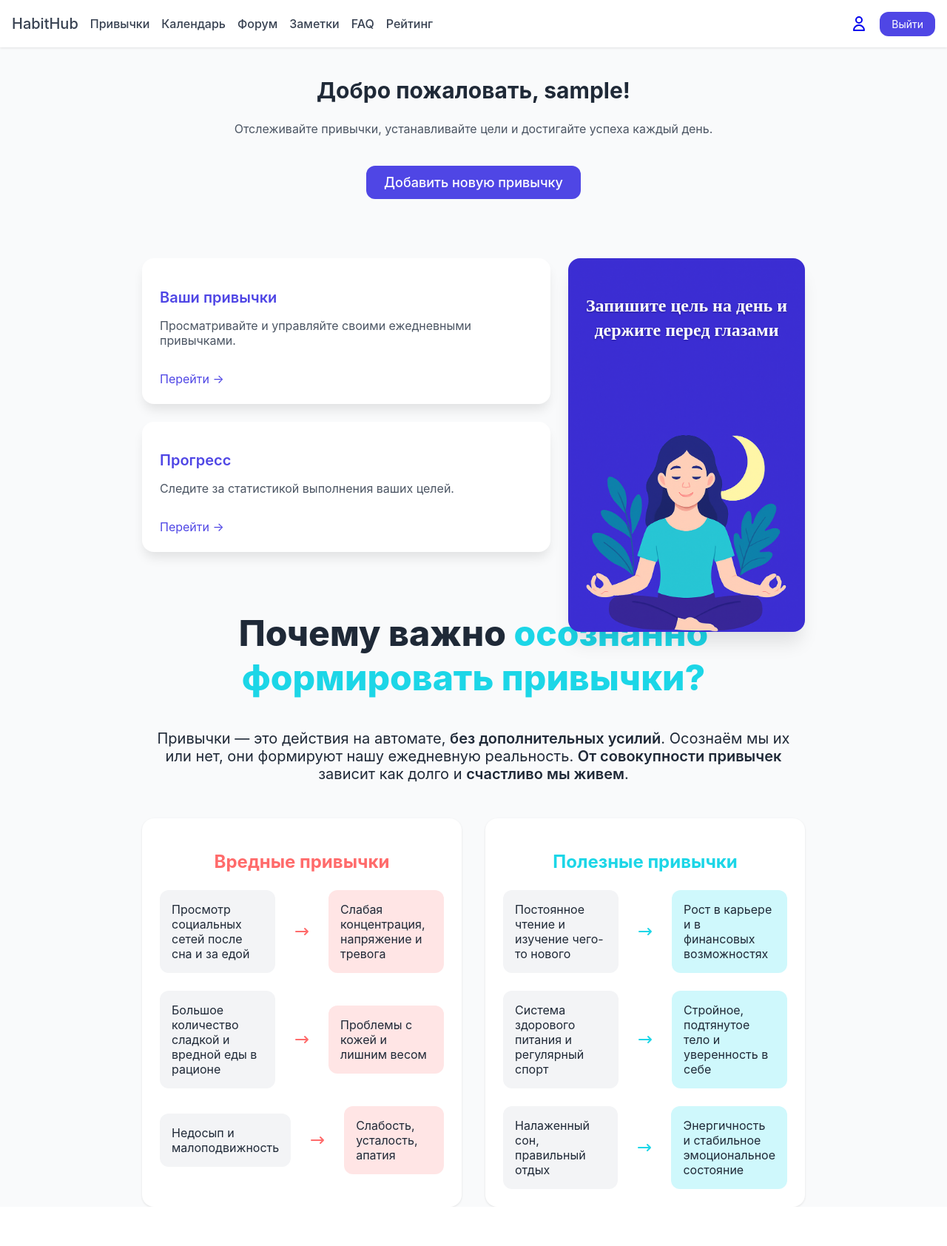
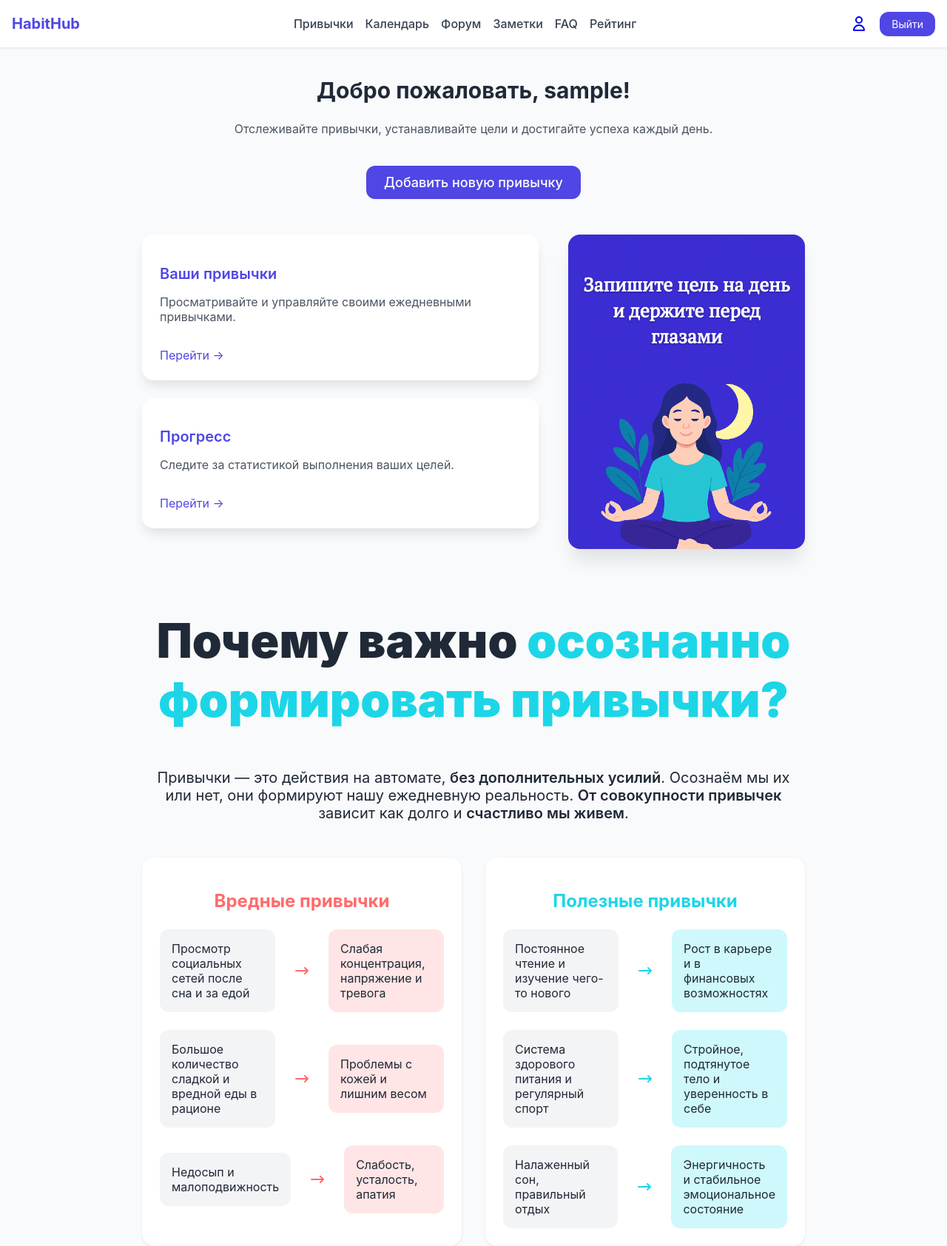
Before and after one commit to lesuw/trackerhabit, a Django app: page /home/ in a window 1280 px wide. Shown: the whole page at 74% size. Before the commit the page ends 1631 px from the top, so only its background shows below. Run offline with Django 5.2, Linux system fonts and the light colour scheme; the visitor is signed in with stand-in values (Sample User, id 1).

Commit message:
home + css

```diff
--- a/курсовая/accounts/static/css/styles.css
+++ b/курсовая/accounts/static/css/styles.css
@@ -27,6 +27,17 @@ nav {
     height: 4rem;
 }
 
+.logo {
+    font-size: 1.25rem;
+    font-weight: bold;
+    color: #4f46e5;
+    text-decoration: none !important;
+}
+
+.logo:hover {
+    color: #3730a3;
+}
+
 .nav-links {
     display: flex;
     align-items: center;
@@ -44,15 +55,7 @@ nav {
     color: #4f46e5;
 }
 
-.logo {
-    font-size: 1.25rem;
-    font-weight: bold;
-    color: #4f46e5;
-}
 
-.logo:hover {
-    color: #3730a3;
-}
 
 .user-actions {
     display: flex;
@@ -114,7 +117,7 @@ h1 {
 .content-container {
     display: flex;
     flex-direction: column;
-    gap: 1.5rem;
+    gap: 2.5rem;
 }
 
 @media (min-width: 768px) {
@@ -183,7 +186,7 @@ h1 {
     font-size: 1.125rem;
     line-height: 1.375;
     text-align: left;
-    min-height: 115%;
+    min-height: 95%;
 }
 
 .tip-container {
@@ -196,8 +199,8 @@ h1 {
 
 .tip-text {
     color: white;
-    font-size: 1.5rem;
-    font-family: serif;
+    font-size: 1.6rem;
+    font-family: 'PT Serif', serif;
     font-weight: 600;
     text-align: center;
     text-shadow: 0 1px 3px rgba(0,0,0,0.3);
@@ -206,19 +209,19 @@ h1 {
 /* Новые стили для нижних секций */
 .why-important {
     text-align: center;
-    margin: 5rem 0 3rem;
+    margin: 7rem 0 3rem;
     padding: 0 1rem;
 }
 
 .why-important h2 {
     font-size: 2.25rem;
-    font-weight: 800;
+    font-weight: 900;
     line-height: 1.25;
 }
 
 @media (min-width: 640px) {
     .why-important h2 {
-        font-size: 3rem;
+        font-size: 4rem;
     }
 }
 
--- a/курсовая/accounts/templates/accounts/home.html
+++ b/курсовая/accounts/templates/accounts/home.html
@@ -4,14 +4,15 @@
     <meta charset="UTF-8">
     <title>Трекер Привычек</title>
     <link rel="stylesheet" href="{% static 'css/styles.css' %}">
+    <link href="https://fonts.googleapis.com/css2?family=Cormorant+Infant&family=Lora&family=PT+Serif&display=swap&subset=cyrillic" rel="stylesheet">
 </head>
 <body>
     <!-- Навигационная панель -->
     <header>
         <nav>
             <div class="nav-container">
+                <a href="/" class="logo">HabitHub</a>
                 <div class="nav-links">
-                    <a href="/" class="logo">HabitHub</a>
                     <a href="/habits" class="nav-link">Привычки</a>
                     <a href="/calendar" class="nav-link">Календарь</a>
                     <a href="/forum" class="nav-link">Форум</a>
@@ -37,7 +38,7 @@
         <p class="subtitle">Отслеживайте привычки, устанавливайте цели и достигайте успеха каждый день.</p>
 
         <!-- Кнопка добавления привычки -->
-        <div style="text-align: center; margin-bottom: 2.5rem;">
+        <div style="text-align: center; margin-bottom: 0.5rem;">
             <a href="/habits" class="add-habit-btn">
                 Добавить новую привычку
             </a>
```
